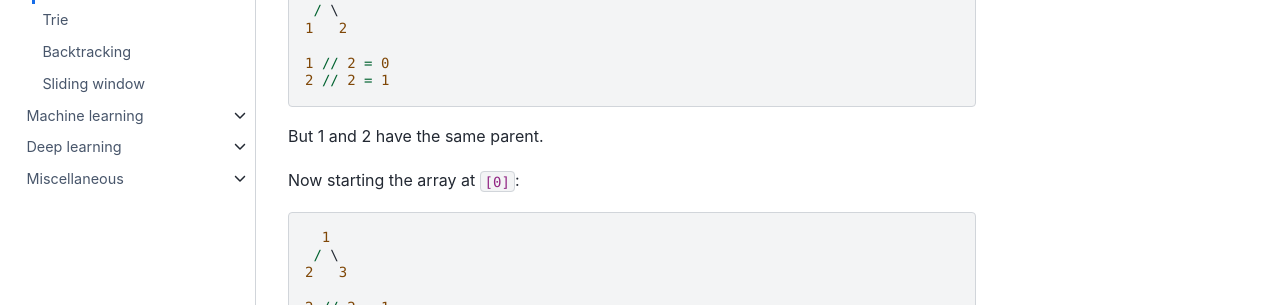
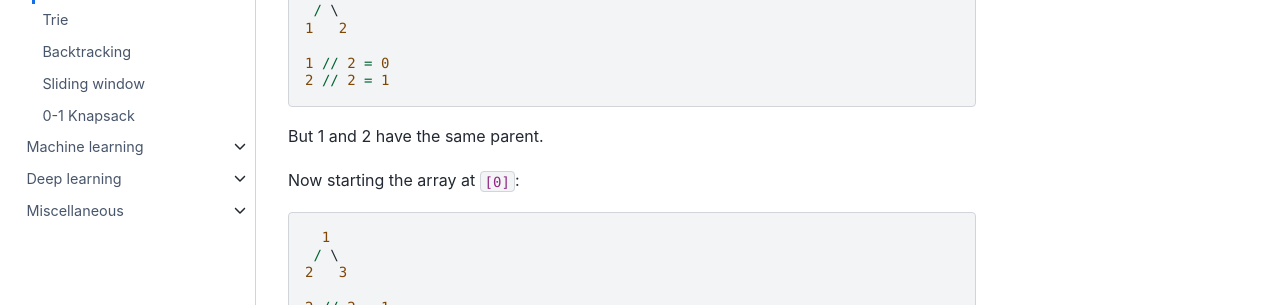
Before and after one commit to hacobe/notes, a Jupyter Book: the page built from Heap.ipynb, in a window 1280 px wide. Shown: the part 464-769 px from the top of the page. Built offline with Jupyter Book 1.0.4 settings and Sphinx 7.4.7 and the Sphinx Book theme 1.1.4, drawn with Linux system fonts in a browser that asks for light colours; pages that are not in the unit, such as notebooks, are missing from menus.

Commit message:
Add solutions to 0-1 Knapsack problem

```diff
--- a/_toc.yml
+++ b/_toc.yml
@@ -32,6 +32,7 @@ chapters:
       - file: Trie
       - file: backtracking
       - file: sliding_window
+      - file: 0-1 Knapsack
   - file: machine_learning
     sections:
       - file: what_is_machine_learning
```
Also changed, not shown: 0-1 Knapsack.ipynb (added).
